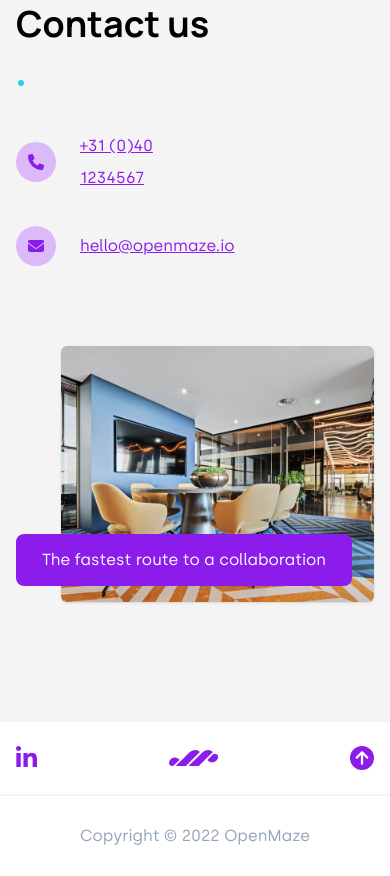
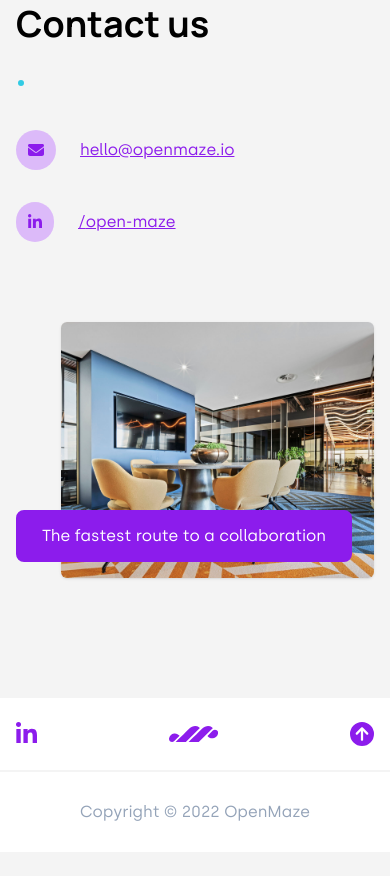
Before and after one commit to Open-Maze/website, a React (Vite) app: page /about in a window 390 px wide. Shown: the part 4120-4996 px from the top of the page. After the commit the page ends 4972 px from the top, so only its background shows below. Built offline with nearby package versions, Linux system fonts and the light colour scheme.

Commit message:
CTA Block shows LinkedIn instead of Phone

```diff
--- a/src/blocks/CTA/CTA.jsx
+++ b/src/blocks/CTA/CTA.jsx
@@ -6,7 +6,7 @@ import { FontAwesomeIcon } from '@fortawesome/react-fontawesome';
 // Components
 import Button from '../../components/Button/Button';
 
-const CTA = ({ subtitle, title, phone, phoneLabel, email, image, buttonLink, buttonLabel }) => (
+const CTA = ({ subtitle, title, phone, linkedin, email, image, buttonLink, buttonLabel }) => (
   <div className="cms-block">
     <div className="container" data-aos="fade-up" data-aos-delay="500">
       <div className="grid grid-cols-1 gap-10 border-t border-midnight pt-32 md:grid-cols-12">
@@ -15,18 +15,23 @@ const CTA = ({ subtitle, title, phone, phoneLabel, email, image, buttonLink, but
           <h2>{title}</h2>
           <div className="mt-8 flex items-center gap-6">
             <div className="flex items-center justify-center rounded-full bg-violet-lighter p-3">
-              <FontAwesomeIcon className="text-violet" icon="fa-solid fa-phone" />
+              <FontAwesomeIcon className="text-violet" icon="fa-solid fa-envelope" />
             </div>
-            <a href={`tel:${phone}`} className="text-violet underline transition hover:text-midnight">
-              {phoneLabel}
+            <a href={`mailto:${email}`} className="text-violet underline transition hover:text-midnight">
+              {email}
             </a>
           </div>
           <div className="mt-8 flex items-center gap-6">
             <div className="flex items-center justify-center rounded-full bg-violet-lighter p-3">
-              <FontAwesomeIcon className="text-violet" icon="fa-solid fa-envelope" />
+              <FontAwesomeIcon className="text-violet" icon="fa-brands fa-linkedin-in" />
             </div>
-            <a href={`mailto:${email}`} className="text-violet underline transition hover:text-midnight">
-              {email}
+            <a
+              href={`https://linkedin.com/company/${linkedin}`}
+              rel="noopener noreferrer"
+              target="_blank"
+              className="text-violet underline transition hover:text-midnight"
+            >
+              /{linkedin}
             </a>
           </div>
         </div>
--- a/src/pages/About.jsx
+++ b/src/pages/About.jsx
@@ -69,9 +69,8 @@ const About = () => (
     <CTA
       title="Contact us"
       subtitle="Want to talk?"
-      phone="0401234567"
-      phoneLabel="+31 (0)40 1234567"
       email="hello@openmaze.io"
+      linkedin="open-maze"
       image={office}
       buttonLink="/contact"
       buttonLabel="The fastest route to a collaboration"
--- a/src/pages/DocumentScreener.jsx
+++ b/src/pages/DocumentScreener.jsx
@@ -92,9 +92,8 @@ const DocumentScreener = () => (
     <CTA
       title="Contact us"
       subtitle="Want to talk?"
-      phone="0401234567"
-      phoneLabel="+31 (0)40 1234567"
       email="hello@openmaze.io"
+      linkedin="open-maze"
       image={office}
       buttonLink="/contact"
       buttonLabel="The fastest route to a collaboration"
--- a/src/pages/KnowledgeProfiler.jsx
+++ b/src/pages/KnowledgeProfiler.jsx
@@ -73,9 +73,8 @@ const KnowledgeProfiler = () => (
     <CTA
       title="Contact us"
       subtitle="Want to talk?"
-      phone="0401234567"
-      phoneLabel="+31 (0)40 1234567"
       email="hello@openmaze.io"
+      linkedin="open-maze"
       image={office}
       buttonLink="/contact"
       buttonLabel="The fastest route to a collaboration"
--- a/src/pages/Products.jsx
+++ b/src/pages/Products.jsx
@@ -79,9 +79,8 @@ const Products = () => (
     <CTA
       title="Contact us"
       subtitle="Want to talk?"
-      phone="0401234567"
-      phoneLabel="+31 (0)40 1234567"
       email="hello@openmaze.io"
+      linkedin="open-maze"
       image={office}
       buttonLink="/contact"
       buttonLabel="The fastest route to a collaboration"
--- a/src/pages/QApp.jsx
+++ b/src/pages/QApp.jsx
@@ -73,9 +73,8 @@ const QApp = () => (
     <CTA
       title="Contact us"
       subtitle="Want to talk?"
-      phone="0401234567"
-      phoneLabel="+31 (0)40 1234567"
       email="hello@openmaze.io"
+      linkedin="open-maze"
       image={office}
       buttonLink="/contact"
       buttonLabel="The fastest route to a collaboration"
```
Also changed, not shown: package.json (+5 -5 lines), 1 other file (tests, documents, lock files or other folders).
